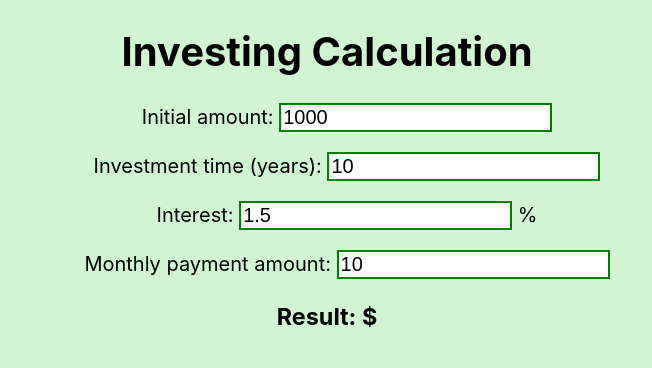
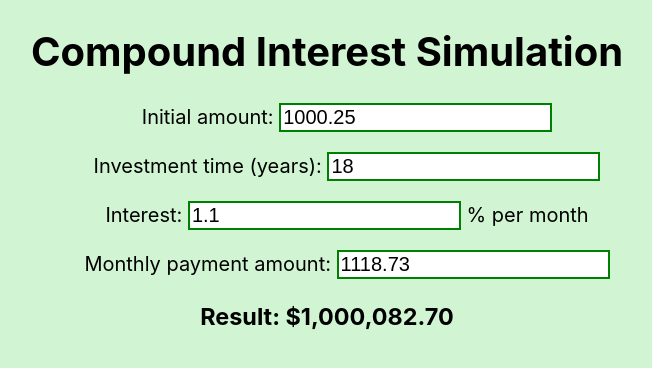
Before and after one commit to natanielmendes/compound-interest-calc, a React (Create React App) app: page / in a window 1280 px wide. Shown: the top 368 px of the page, without its empty margins (313-965 px from the left). Built offline with nearby package versions, Linux system fonts and the light colour scheme.

Commit message:
Calculating future values based on inputs

```diff
--- a/src/components/FutureValue.js
+++ b/src/components/FutureValue.js
@@ -1,34 +1,70 @@
-import React from 'react';
+import React, { Component } from 'react';
 
 import './FutureValue.css';
 
-const futureValue = (props) => {
-    let presentValue = 1000;
-    let years = 10;
-    let interest = 1.5;
+class FutureValue extends Component {
 
-    return (
-        <div class="container">
-            <h1>Investing Calculation</h1>
+    state = {
+        initialAmount: 1000.25,
+        years: 18,
+        monthlyPayment: 1118.73,
+        interest: 1.1
+    }
+
+    handleInitialAmountChange = (e) => {
+        e.target.value > 100000000 ? e.target.value = 100000000 : this.setState({initialAmount: Number(e.target.value)});
+    }
+
+    handleInterestChange = (e) => {
+        e.target.value > 300 ? e.target.value = 300 : this.setState({interest: Number(e.target.value)});
+    }
+
+    handlePeriodChange = (e) => {
+        e.target.value > 300 ? e.target.value = 300 : this.setState({years: Number(e.target.value)});
+    }
+
+    handleMonthlyPaymentChange = (e) =>{
+        e.target.value > 100000000 ? e.target.value = 100000000 : this.setState({monthlyPayment: Number(e.target.value)});
+    }
+
+    calculate() {
+        let futureValue = this.state.initialAmount;
+
+        for (let i = 0; i < this.state.years * 12; i++) {
+            futureValue += this.state.monthlyPayment;
+            futureValue = futureValue + (futureValue * this.state.interest / 100);
+        }
+
+        return futureValue.toLocaleString('en-US', {
+            style: 'currency',
+            currency: 'USD',
+        });
+    }
+
+    render() {
+        return(
+            <div className="container">
+                <h1>Compound Interest Simulation</h1>
                 <ul>
-                <label for="present-value">Initial amount: </label>
-                <input id="present-value" type="text" value={presentValue}></input>
+                    <label htmlFor="initial-amount">Initial amount: </label>
+                    <input id="initial-amount" type="number" value={this.state.initialAmount} onChange={this.handleInitialAmountChange}></input>
                 </ul>
                 <ul>
-                <label for="years-time">Investment time (years): </label>
-                <input id="years-time" type="text" value={years}></input>
+                    <label htmlFor="years-period">Investment time (years): </label>
+                    <input id="years-period" type="number" value={this.state.years} onChange={this.handlePeriodChange}></input>
                 </ul>
                 <ul>
-                <label for="interest">Interest: </label>
-                <input id="interest" type="text" value={interest}></input><span> %</span>
+                    <label htmlFor="interest">Interest: </label>
+                    <input id="interest" type="number" pattern="\d+" step="0.01" value={this.state.interest} onChange={this.handleInterestChange}></input><span> % per month</span>
                 </ul>
                 <ul>
-                <label for="monthly-payment">Monthly payment amount: </label>
-                <input id="monthly-payment" type="text" value={years}></input>
+                    <label htmlFor="monthly-payment">Monthly payment amount: </label>
+                    <input id="monthly-payment" type="number" value={this.state.monthlyPayment} onChange={this.handleMonthlyPaymentChange}></input>
                 </ul>
-            <h3>Result: $ {futureValue}</h3>
+                <h3>Result: {this.calculate()}</h3>
             </div>
         )
     }
+}
 
-export default futureValue;
+export default FutureValue;
--- a/src/containers/App.js
+++ b/src/containers/App.js
@@ -1,9 +1,13 @@
-import React from 'react';
+import React, { useEffect } from 'react';
 
 import FutureValue from '../components/FutureValue';
 import './App.css';
 
 function App() {
+  useEffect(() => {
+    document.title = "Compound Interest Simulation"
+  }, []);
+
   return (
     <div className="App">
       <FutureValue />
```
Lines whose indentation alone changed are shown as unchanged.
